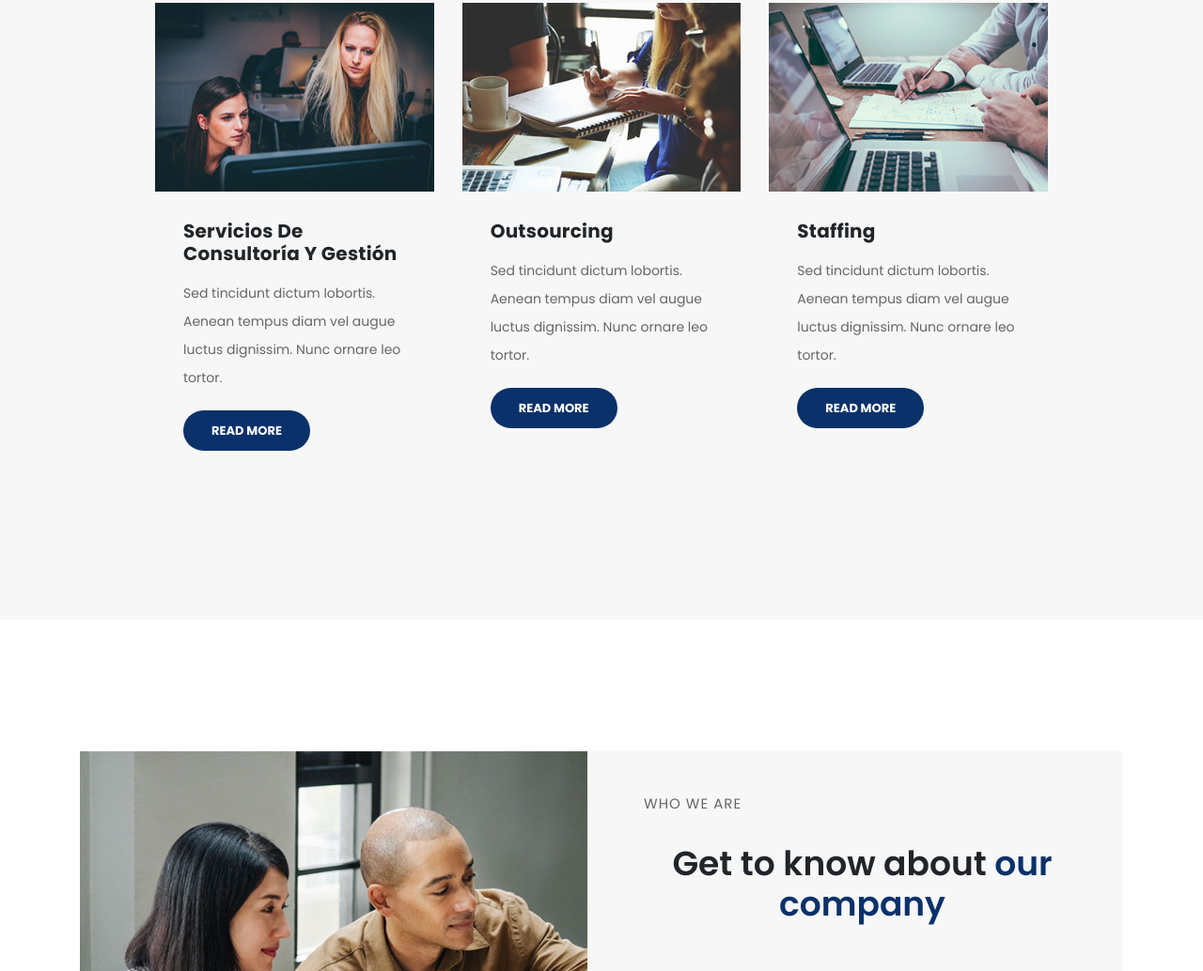
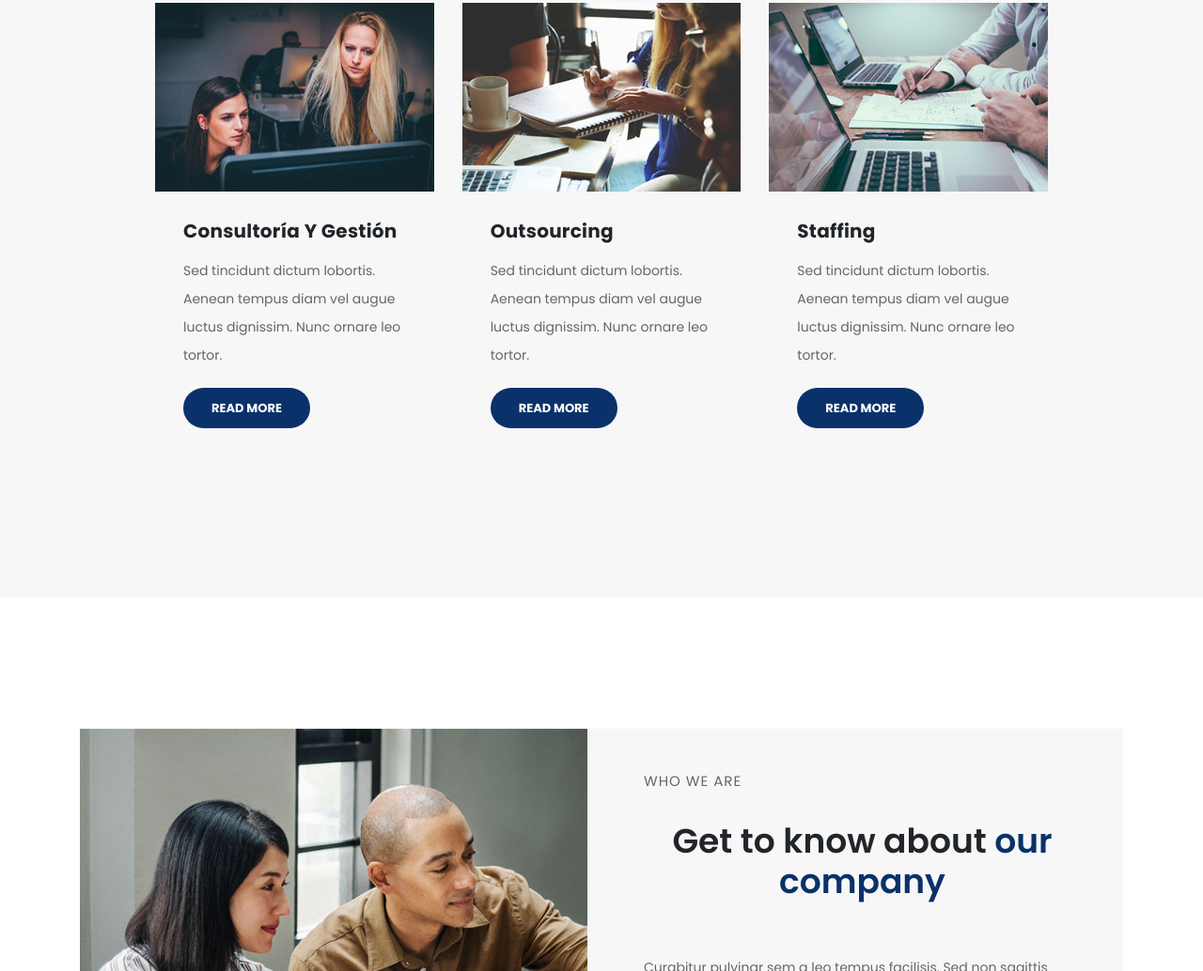
Before and after one commit to juan3312/3pinos, a plain HTML site: page index.html in a window 1280 px wide. Shown: the part 1293-2327 px from the top of the page at 94% size. Drawn offline with Linux system fonts and the light colour scheme.

Commit message:
Cambio de texto de our services

```diff
--- a/index.html
+++ b/index.html
@@ -150,7 +150,7 @@
             <div class="service-item">
               <img src="assets/images/service_01.jpg" alt="">
               <div class="down-content">
-                <h4>Servicios De Consultoría Y Gestión</h4>
+                <h4>Consultoría Y Gestión</h4>
                 <p>Sed tincidunt dictum lobortis. Aenean tempus diam vel augue luctus dignissim. Nunc ornare leo tortor.</p>
                 <a href="" class="filled-button">Read More</a>
               </div>
```
